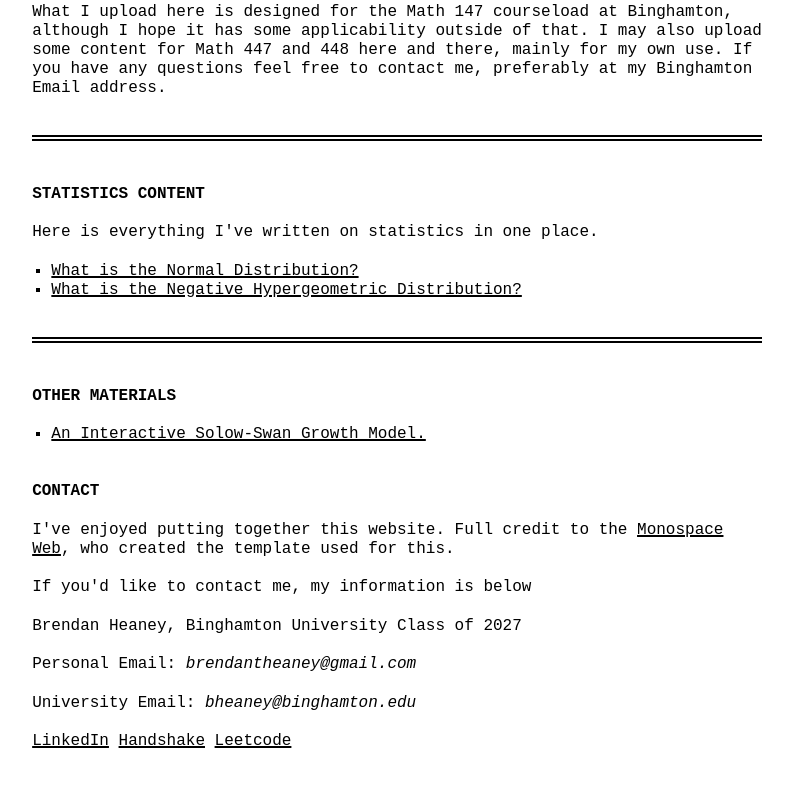
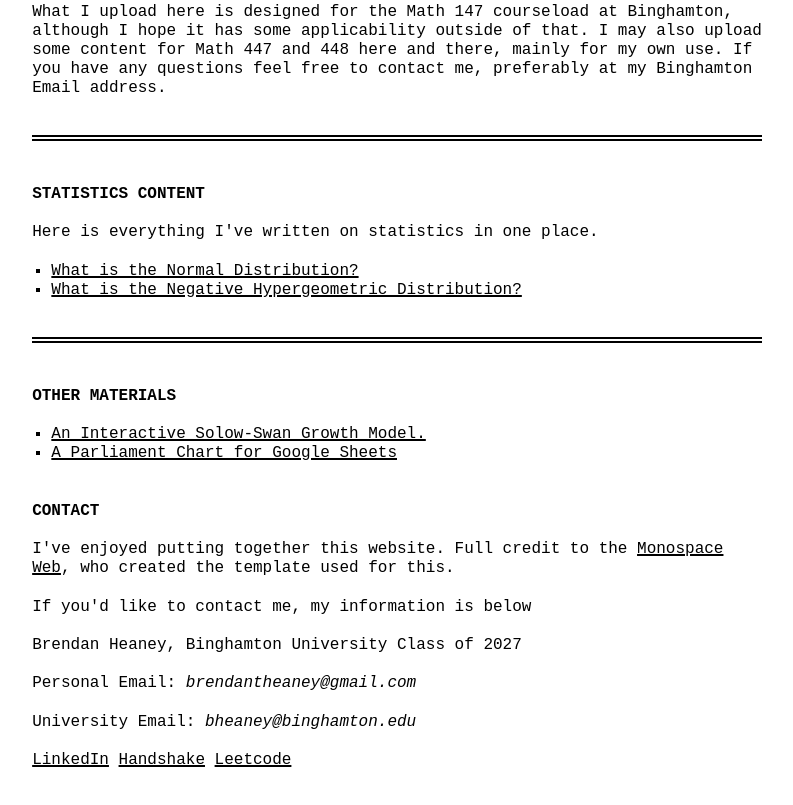
Before and after one commit to brendantheaney/skills-github-pages, a website: page index.html in a window 1280 px wide. Shown: the part 535-1340 px from the top of the page, without its empty margins (243-1036 px from the left). Drawn offline with Linux system fonts and the light colour scheme; a web font is replaced by a local one.

Commit message:
Update index.html
Added new tool

```diff
--- a/index.html
+++ b/index.html
@@ -61,6 +61,9 @@ especially when I needed to use some of the same concepts quite often.
 <h2 id="Other">Other Materials</h2>
 <ul class="incremental">
 <li> <a href="solowswan.html">An Interactive Solow-Swan Growth Model.</a> </li>
+<li> <a href="https://docs.google.com/spreadsheets/u/1/d/1lWRr5WuTh1o91KlagK9GseFaYm4atb-zY7PTwarrSF8/copy?usp=sharing
+">A Parliament Chart for Google Sheets</a> </li>
+
 </ul>
 
 <h2 id="Contact">Contact</h2>
```
